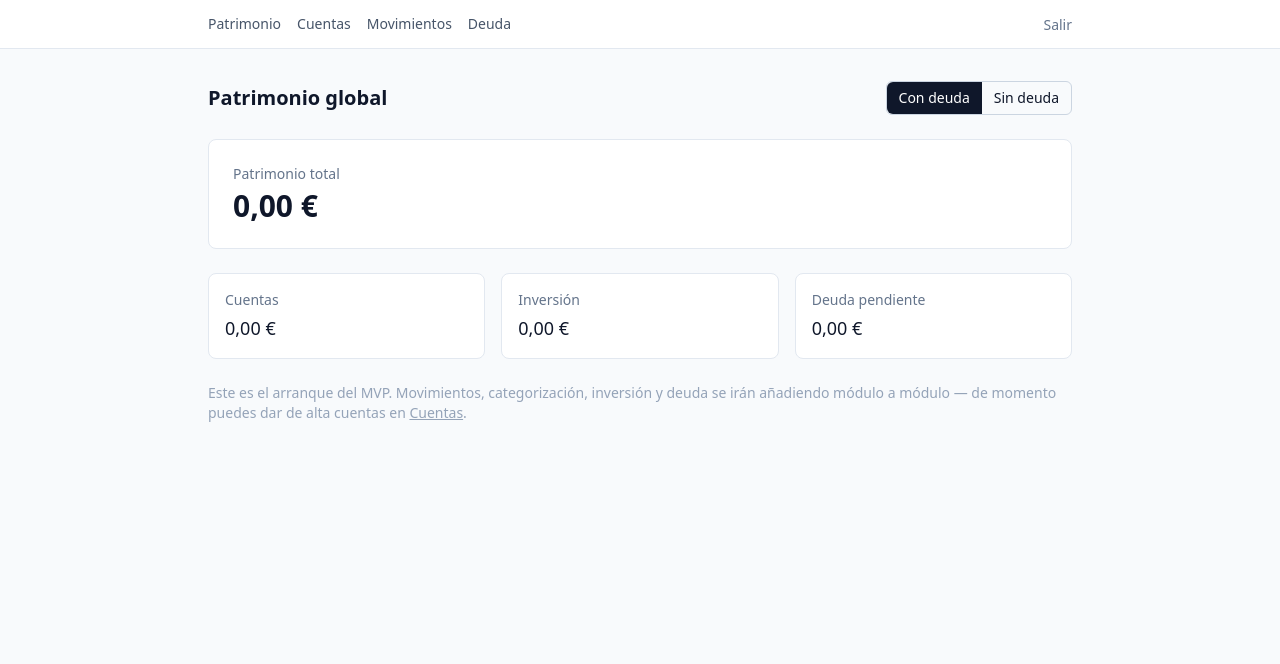
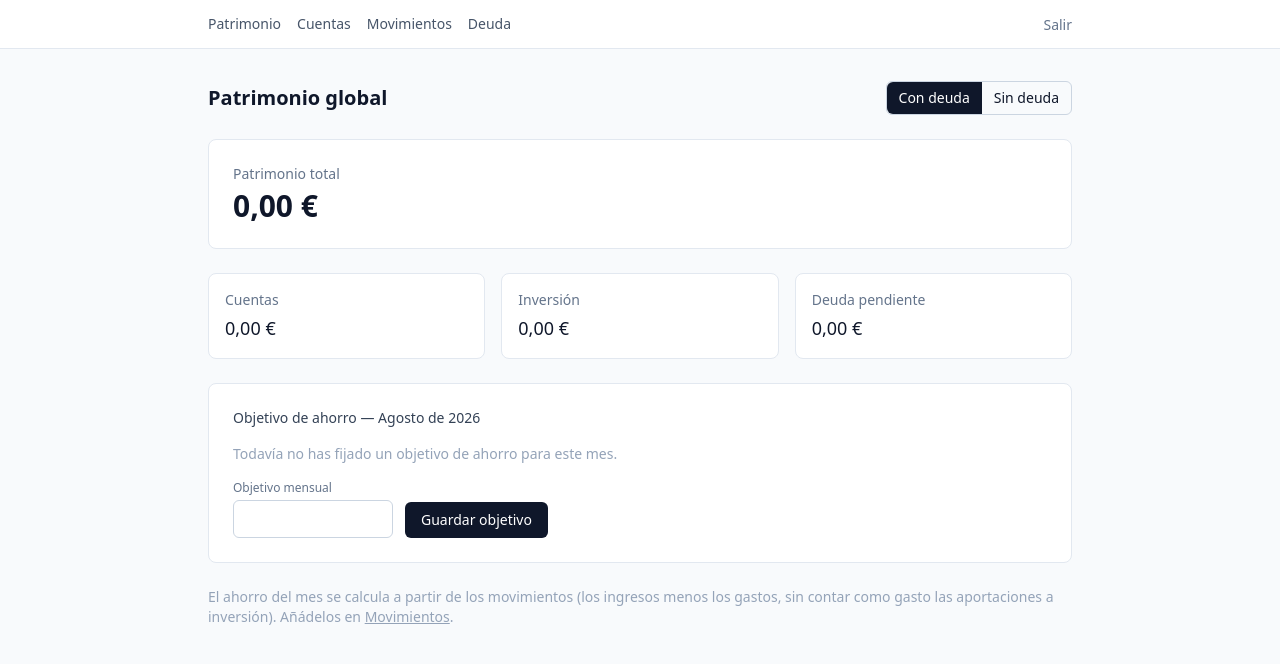
Before and after one commit to PabloBallesterosTorre/seguimiento-financiero, a Next.js app: page /dashboard in a window 1280 px wide. Shown: the top 664 px of the page. Built offline with nearby package versions, Linux system fonts and the light colour scheme; no server answers; the database is empty.

Commit message:
Añade objetivo de ahorro mensual al dashboard con cálculo automático de cumplimiento

```diff
--- /dev/null
+++ b/app/dashboard/actions.ts
@@ -0,0 +1,23 @@
+"use server";
+
+import { revalidatePath } from "next/cache";
+import { createClient } from "@/lib/supabase/server";
+
+export async function guardarObjetivoAhorro(formData: FormData) {
+  const supabase = createClient();
+
+  const {
+    data: { user },
+  } = await supabase.auth.getUser();
+
+  if (!user) return;
+
+  const periodo = formData.get("periodo") as string;
+  const importe_objetivo = Number(formData.get("importe_objetivo") ?? 0);
+
+  await supabase
+    .from("objetivos_ahorro")
+    .upsert({ usuario_id: user.id, periodo, importe_objetivo }, { onConflict: "usuario_id,periodo" });
+
+  revalidatePath("/dashboard");
+}
--- a/app/dashboard/page.tsx
+++ b/app/dashboard/page.tsx
@@ -1,6 +1,7 @@
 import Link from "next/link";
 import { Nav } from "@/components/Nav";
 import { createClient } from "@/lib/supabase/server";
+import { guardarObjetivoAhorro } from "./actions";
 
 function formatEUR(value: number) {
   return new Intl.NumberFormat("es-ES", {
@@ -17,17 +18,49 @@ export default async function DashboardPage({
   const supabase = createClient();
   const conDeuda = searchParams.sinDeuda !== "1";
 
-  const [{ data: cuentas }, { data: inversiones }, { data: deudas }] = await Promise.all([
-    supabase.from("cuentas").select("saldo_actual").eq("activa", true),
-    supabase.from("inversiones").select("valor_actual"),
-    supabase.from("deudas").select("capital_pendiente"),
-  ]);
+  const hoy = new Date();
+  const inicioMes = `${hoy.getFullYear()}-${String(hoy.getMonth() + 1).padStart(2, "0")}-01`;
+  const inicioMesSiguienteDate = new Date(hoy.getFullYear(), hoy.getMonth() + 1, 1);
+  const inicioMesSiguiente = `${inicioMesSiguienteDate.getFullYear()}-${String(
+    inicioMesSiguienteDate.getMonth() + 1
+  ).padStart(2, "0")}-01`;
+  const nombreMesRaw = new Intl.DateTimeFormat("es-ES", { month: "long", year: "numeric" }).format(hoy);
+  const nombreMes = nombreMesRaw.charAt(0).toUpperCase() + nombreMesRaw.slice(1);
+
+  const [{ data: cuentas }, { data: inversiones }, { data: deudas }, { data: objetivo }, { data: movimientosMes }] =
+    await Promise.all([
+      supabase.from("cuentas").select("saldo_actual").eq("activa", true),
+      supabase.from("inversiones").select("valor_actual"),
+      supabase.from("deudas").select("capital_pendiente"),
+      supabase.from("objetivos_ahorro").select("importe_objetivo").eq("periodo", inicioMes).maybeSingle(),
+      supabase
+        .from("movimientos")
+        .select("importe, tipo, categorias!categoria_id(es_categoria_inversion)")
+        .gte("fecha", inicioMes)
+        .lt("fecha", inicioMesSiguiente),
+    ]);
 
   const totalCuentas = (cuentas ?? []).reduce((sum, c) => sum + Number(c.saldo_actual ?? 0), 0);
   const totalInversion = (inversiones ?? []).reduce((sum, i) => sum + Number(i.valor_actual ?? 0), 0);
   const totalDeuda = (deudas ?? []).reduce((sum, d) => sum + Number(d.capital_pendiente ?? 0), 0);
 
   const patrimonio = totalCuentas + totalInversion - (conDeuda ? totalDeuda : 0);
+
+  type MovimientoMes = {
+    importe: number;
+    tipo: string;
+    categorias: { es_categoria_inversion: boolean } | null;
+  };
+  const movimientosDelMes = (movimientosMes ?? []) as unknown as MovimientoMes[];
+
+  const ahorroReal = movimientosDelMes.reduce((sum, m) => {
+    const esAportacionInversion = m.tipo === "gasto" && m.categorias?.es_categoria_inversion === true;
+    return esAportacionInversion ? sum : sum + Number(m.importe);
+  }, 0);
+
+  const importeObjetivo = objetivo ? Number(objetivo.importe_objetivo) : null;
+  const cumplido = importeObjetivo !== null && ahorroReal >= importeObjetivo;
+  const porcentaje = importeObjetivo ? Math.min(100, Math.max(0, (ahorroReal / importeObjetivo) * 100)) : 0;
 
   return (
     <>
@@ -71,11 +104,66 @@ export default async function DashboardPage({
           </div>
         </div>
 
+        <div className="rounded-lg border border-slate-200 bg-white p-6 space-y-4">
+          <div className="flex flex-wrap items-center justify-between gap-2">
+            <h2 className="text-sm font-medium text-slate-700">Objetivo de ahorro — {nombreMes}</h2>
+            {importeObjetivo !== null && (
+              <span
+                className={`rounded-full px-2.5 py-0.5 text-xs font-medium ${
+                  cumplido ? "bg-emerald-100 text-emerald-700" : "bg-amber-100 text-amber-700"
+                }`}
+              >
+                {cumplido ? "Cumplido" : "En progreso"}
+              </span>
+            )}
+          </div>
+
+          {importeObjetivo !== null ? (
+            <>
+              <p className="text-sm text-slate-600">
+                Ahorrado: <span className="font-medium text-slate-900">{formatEUR(ahorroReal)}</span> de{" "}
+                <span className="font-medium text-slate-900">{formatEUR(importeObjetivo)}</span> objetivo (
+                {porcentaje.toFixed(0)}%)
+              </p>
+              <div className="h-2 w-full rounded-full bg-slate-100">
+                <div
+                  className={`h-2 rounded-full ${cumplido ? "bg-emerald-500" : "bg-slate-900"}`}
+                  style={{ width: `${porcentaje}%` }}
+                />
+              </div>
+            </>
+          ) : (
+            <p className="text-sm text-slate-400">Todavía no has fijado un objetivo de ahorro para este mes.</p>
+          )}
+
+          <form action={guardarObjetivoAhorro} className="flex items-end gap-3">
+            <input type="hidden" name="periodo" value={inicioMes} />
+            <div>
+              <label className="block text-xs text-slate-500">Objetivo mensual</label>
+              <input
+                name="importe_objetivo"
+                type="number"
+                step="0.01"
+                min="0"
+                defaultValue={importeObjetivo ?? undefined}
+                required
+                className="mt-1 w-40 rounded-md border border-slate-300 px-3 py-2 text-sm"
+              />
+            </div>
+            <button
+              type="submit"
+              className="rounded-md bg-slate-900 px-4 py-2 text-sm font-medium text-white hover:bg-slate-700"
+            >
+              Guardar objetivo
+            </button>
+          </form>
+        </div>
+
         <p className="text-sm text-slate-400">
-          Este es el arranque del MVP. Movimientos, categorización, inversión y deuda se irán
-          añadiendo módulo a módulo — de momento puedes dar de alta cuentas en{" "}
-          <Link href="/cuentas" className="underline">
-            Cuentas
+          El ahorro del mes se calcula a partir de los movimientos (los ingresos menos los gastos, sin
+          contar como gasto las aportaciones a inversión). Añádelos en{" "}
+          <Link href="/movimientos" className="underline">
+            Movimientos
           </Link>
           .
         </p>
```
